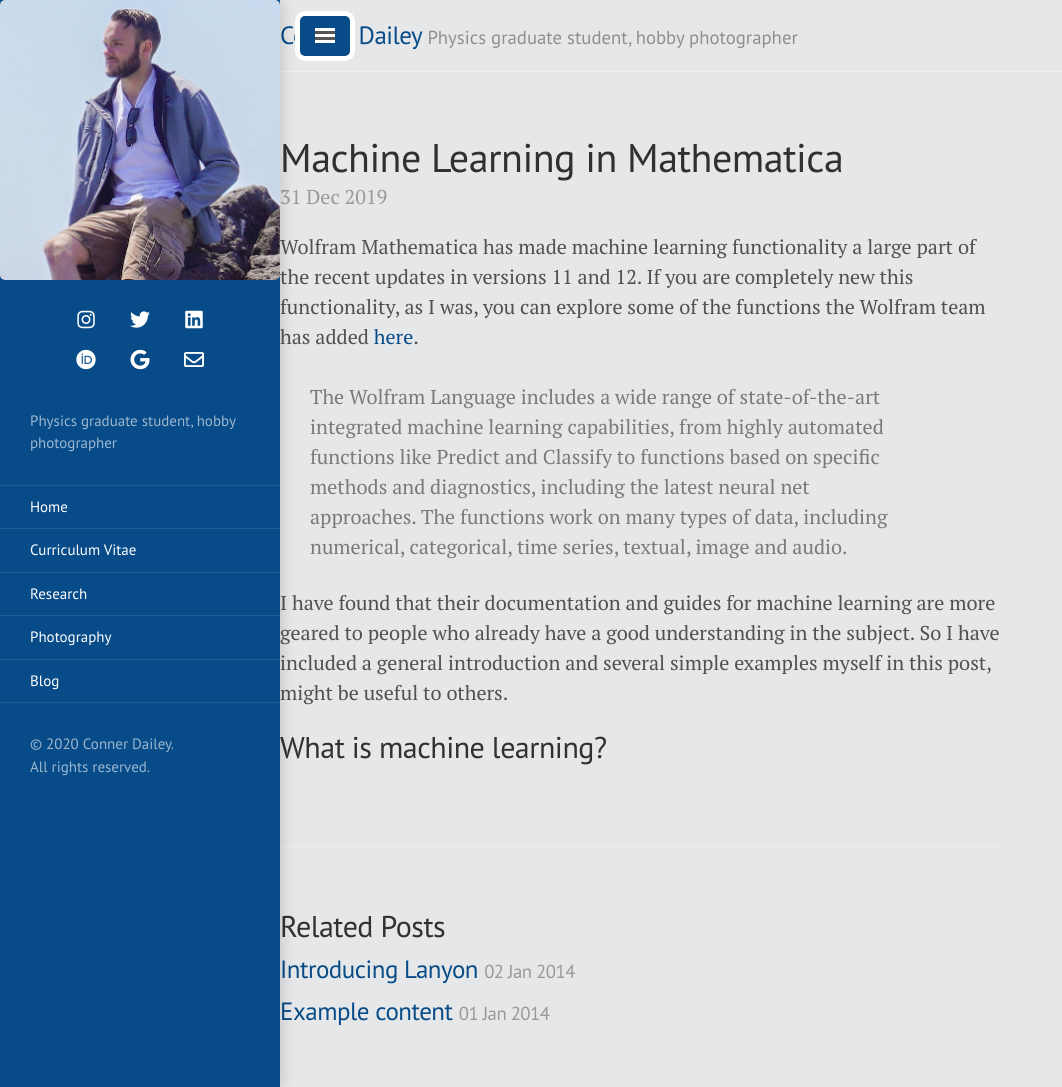
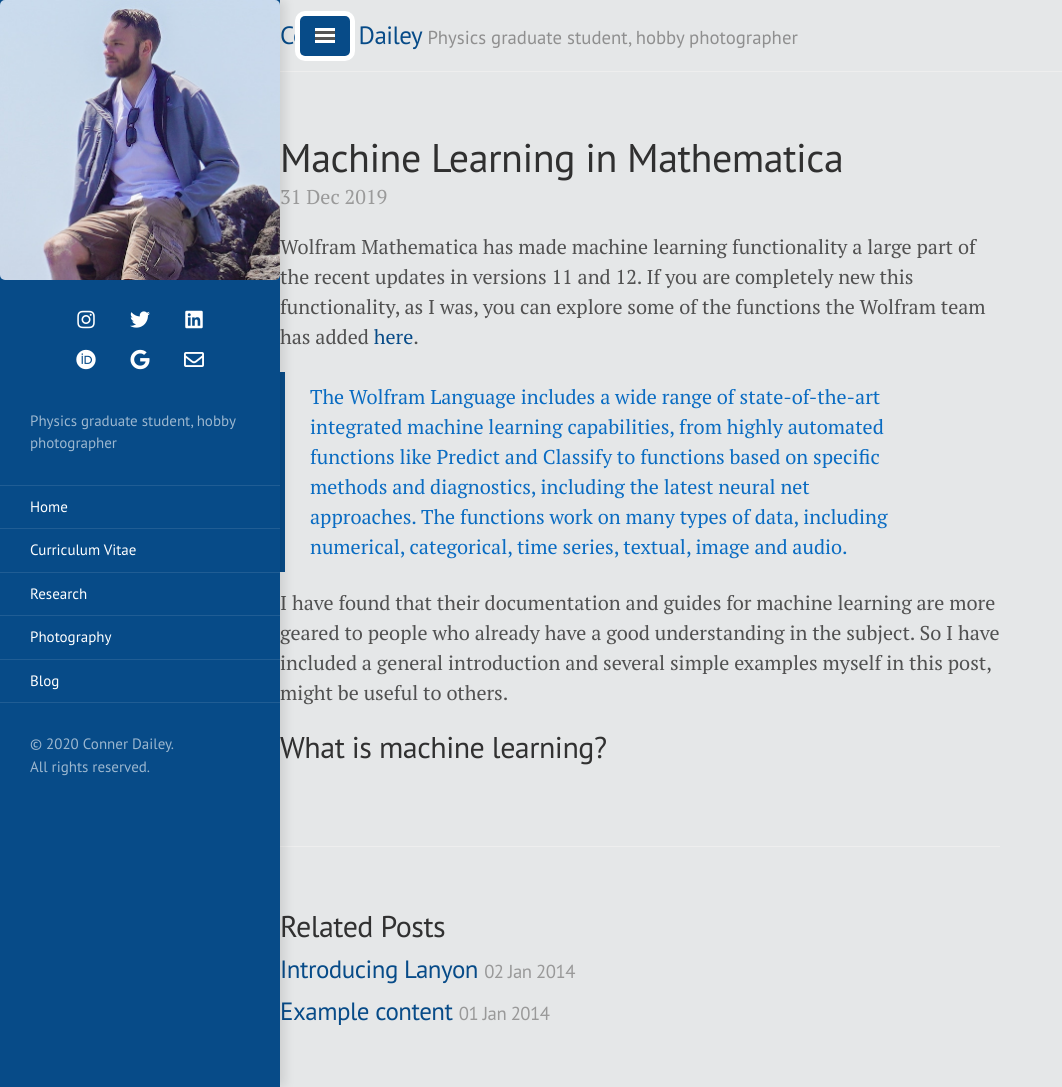
Before and after one commit to TakeTwiceDailey/TakeTwiceDailey.github.io, a Jekyll site: the page built from _posts/2019-12-31-mathematica-machine-learning.md, in a window 1280 px wide and 1087 px high. Shown: the whole window, without its empty margins (0-1062 px from the left). Built offline with Jekyll 4.4.1, drawn with Linux system fonts in a browser that asks for light colours; nearby versions of some CDN libraries.

Commit message:
changed block quote coloring

```diff
--- a/public/css/lanyon.css
+++ b/public/css/lanyon.css
@@ -506,7 +506,7 @@ a.pagination-item:hover {
 .theme-base-0d .sidebar,
 .theme-base-0d .sidebar-toggle:active,
 .theme-base-0d #sidebar-checkbox:checked ~ .sidebar-toggle {
-  background-color: #074B88;
+  background-color: #074B88; /*changed color here*/
 }
 .theme-base-0d .container a,
 .theme-base-0d .sidebar-toggle,
--- a/public/css/poole.css
+++ b/public/css/poole.css
@@ -214,8 +214,8 @@ pre code {
 blockquote {
   padding: .5rem 1rem;
   margin: .8rem 0;
-  color: #7a7a7a;
-  border-left: .25rem solid #e5e5e5;
+  color: #0a6cc2;
+  border-left: .25rem solid #074B88; /*matched color with theme*/
 }
 blockquote p:last-child {
   margin-bottom: 0;
```
